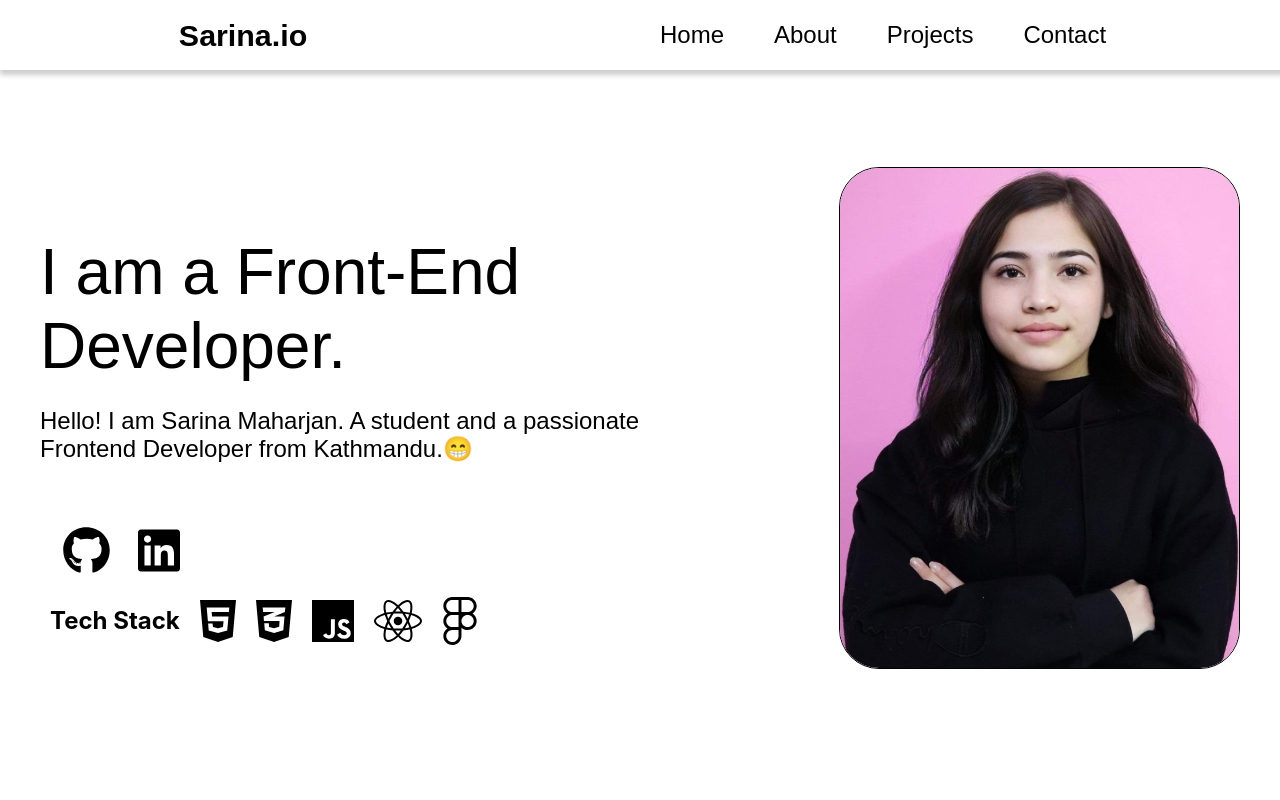
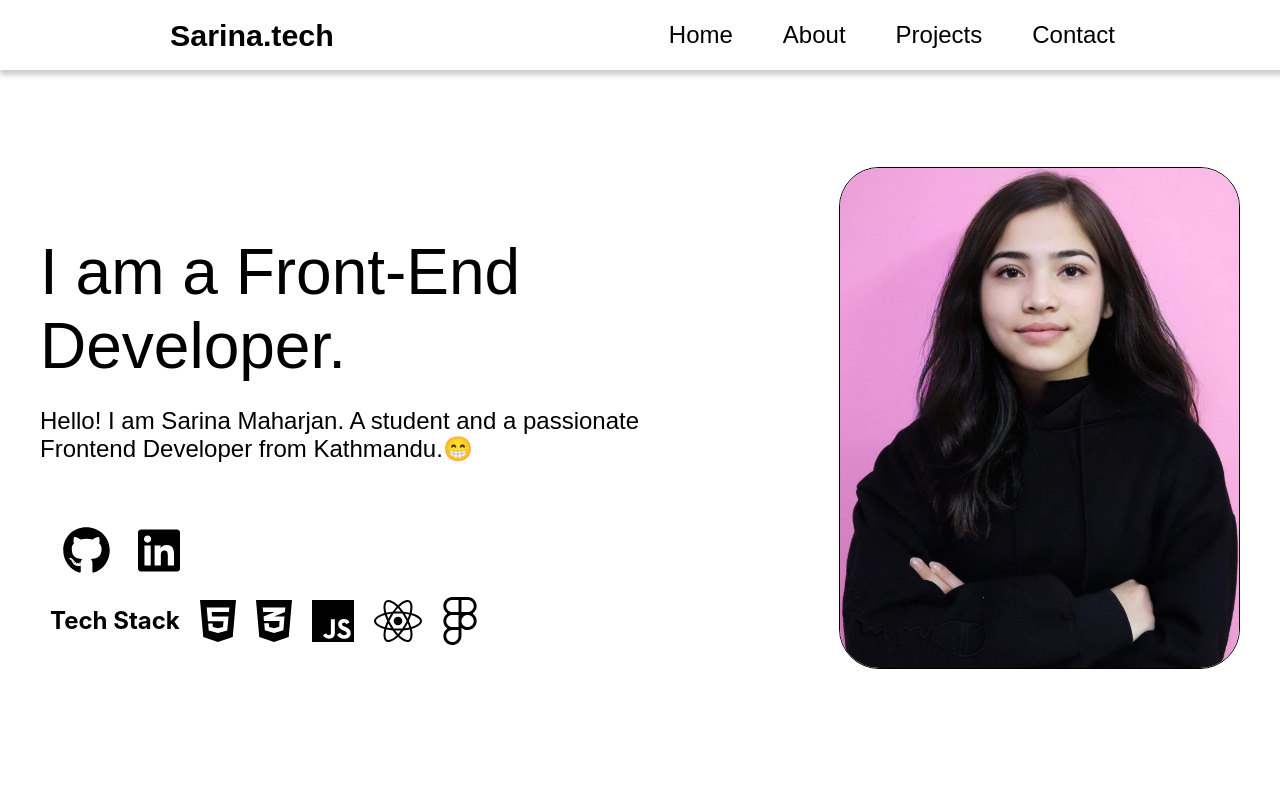
Before and after one commit to 666Deadsoul/portfolio, a React (Create React App) app in the folder my-app/: page /contact in a window 1280 px wide. Shown: the top 800 px of the page. Built offline with nearby package versions, Linux system fonts and the light colour scheme; a web font is replaced by a local one.

Commit message:
css managed

```diff
--- a/my-app/src/components/contact.css
+++ b/my-app/src/components/contact.css
@@ -9,7 +9,7 @@
     padding:20px;
     gap:5px;
   }
-#contact h1{
+#contact_sec h1{
   font-family: var(--secondary-font);
 }
   #cLinks{
--- a/my-app/src/components/menu.jsx
+++ b/my-app/src/components/menu.jsx
@@ -13,7 +13,7 @@ const Menu=()=>{
             <FontAwesomeIcon icon={faBars} />
             </label>
         <div>
-          <p id="logo">Sarina.io</p>
+          <p id="logo">Sarina.tech</p>
         </div>
         <div id="m_items">
           <Link to="#home" smooth>Home</Link>
```
